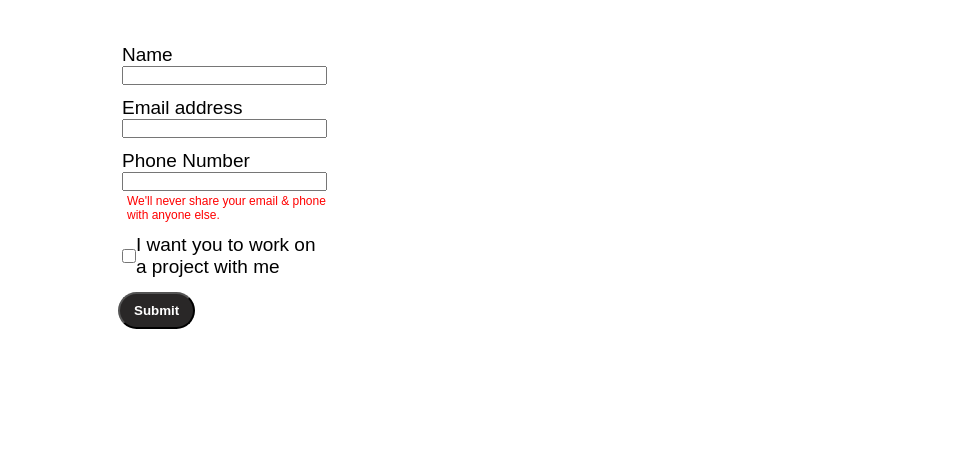
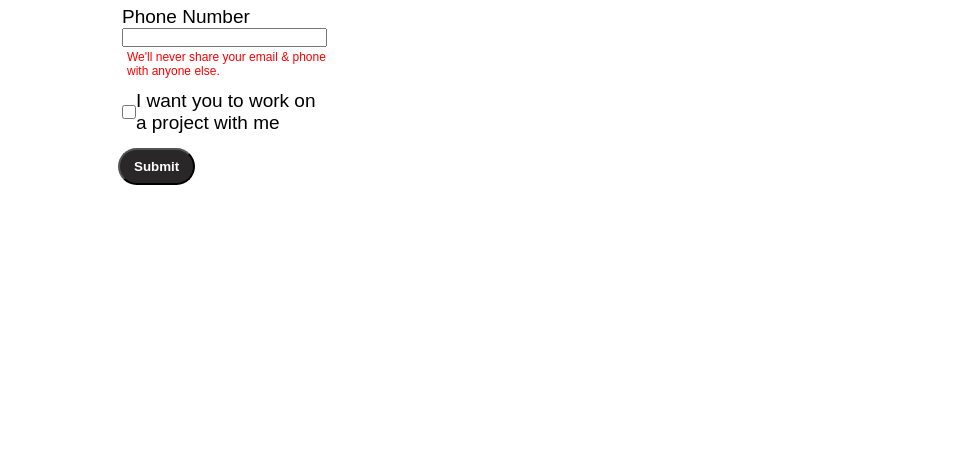
Before and after one commit to amaq123/My-Portfolio-html, a plain HTML site: page contact.html in a window 1280 px wide. Shown: the part 335-800 px from the top of the page, without its empty margins (3-983 px from the left). Drawn offline with nearby package versions, Linux system fonts and the light colour scheme; a web font is replaced by a local one.

Commit message:
Update contact.css

```diff
--- a/contact.css
+++ b/contact.css
@@ -74,7 +74,6 @@
 .contactform {
     font-family: "Alumni Sans SC", sans-serif;
     padding: 0 34px;
-    padding-top: 144px;
     font-size: 19px;
     margin: 88px;
 }
```
